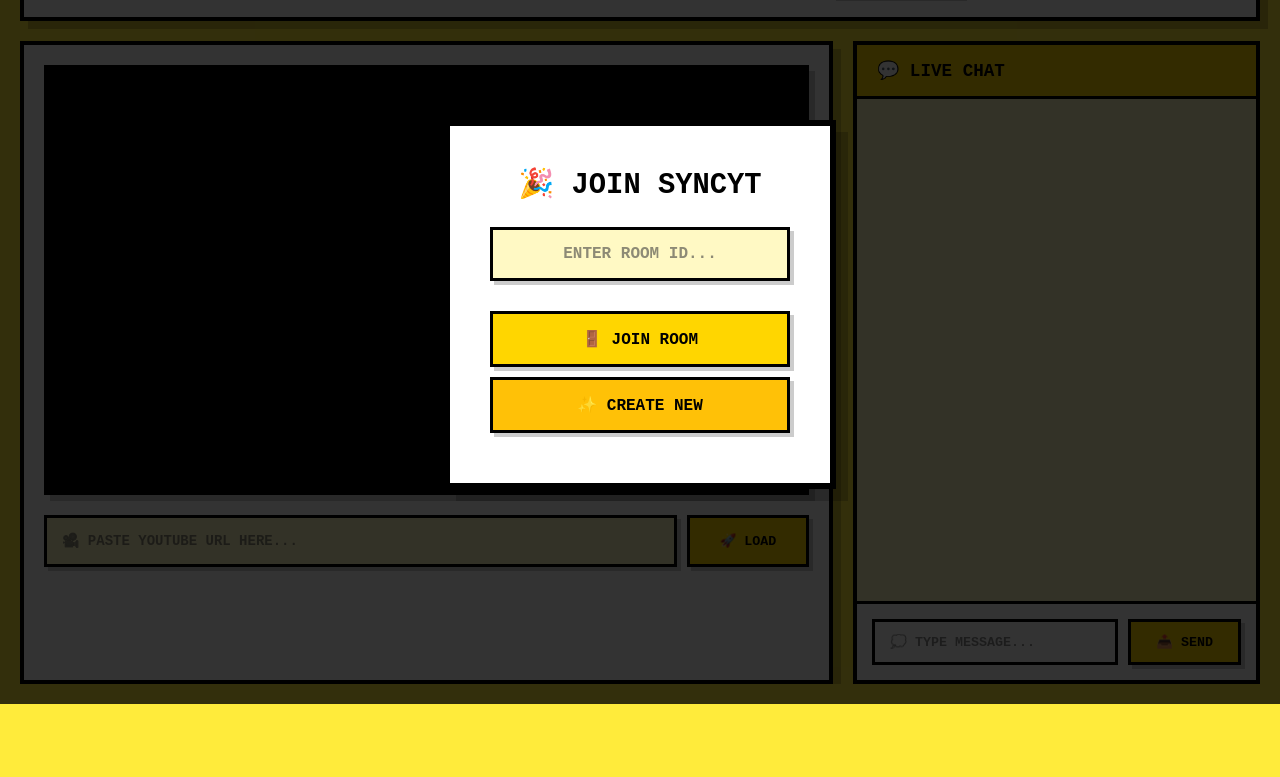
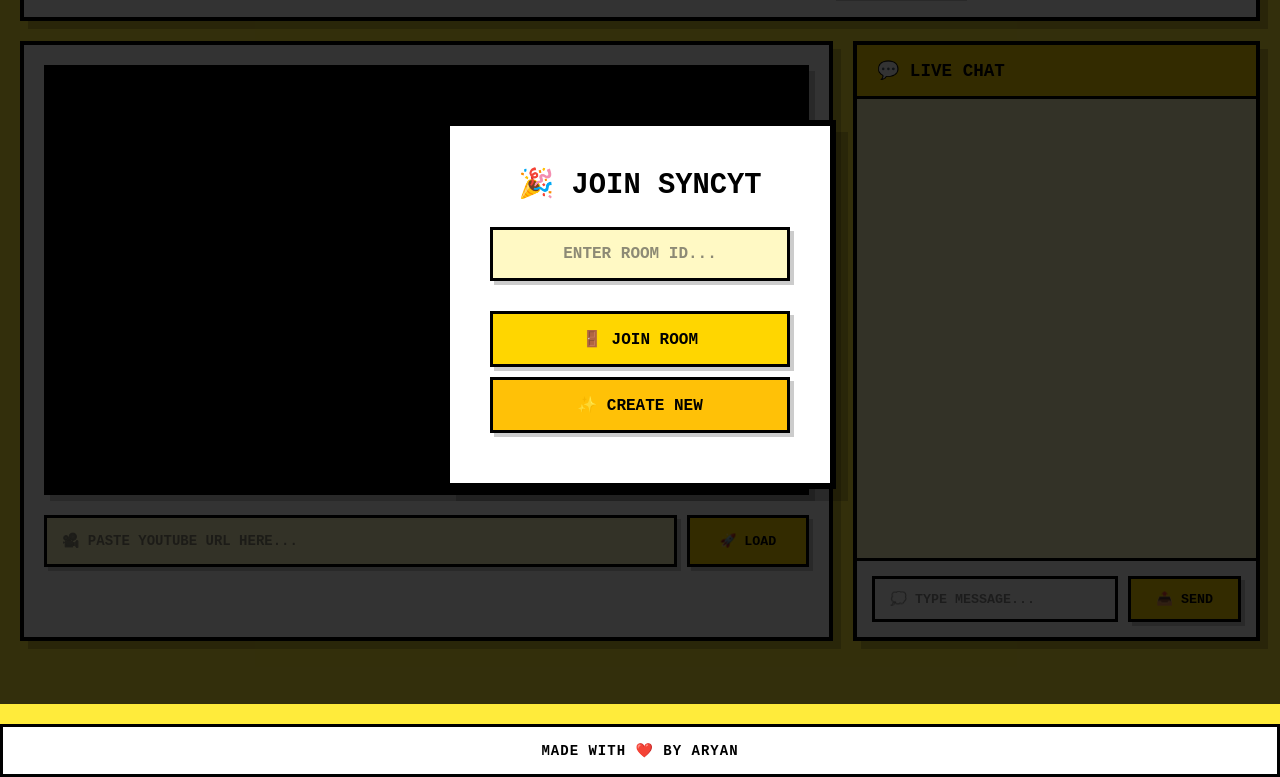
Before and after one commit to imaryannn/syncyt, a website: page client/index.html in a window 1280 px wide. Shown: the part 96-873 px from the top of the page. Before the commit the page ends 800 px from the top, so only its background shows below. Drawn offline with nearby package versions, Linux system fonts and the light colour scheme; no server answers.

Commit message:
build 23

```diff
--- a/client/index.html
+++ b/client/index.html
@@ -42,6 +42,10 @@
         </div>
     </div>
 
+    <footer class="footer">
+        <p>MADE WITH ❤️ BY ARYAN</p>
+    </footer>
+
     <div id="join-modal" class="modal">
         <div class="modal-content">
             <h2>🎉 JOIN SYNCYT</h2>
--- a/client/style.css
+++ b/client/style.css
@@ -34,17 +34,13 @@ body {
     min-height: 100vh;
     color: var(--text-primary);
     transition: all 0.3s ease;
-    overflow: hidden;
 }
 
 .container {
     max-width: 1400px;
     margin: 0 auto;
     padding: 20px;
-    height: 100vh;
-    overflow: hidden;
-    display: flex;
-    flex-direction: column;
+    min-height: 100vh;
 }
 
 .header {
@@ -114,8 +110,7 @@ body {
     display: grid;
     grid-template-columns: 2fr 1fr;
     gap: 20px;
-    flex: 1;
-    overflow: hidden;
+    height: calc(100vh - 200px);
 }
 
 .video-section {
@@ -400,6 +395,18 @@ body {
     max-width: 90%;
 }
 
+.footer {
+    text-align: center;
+    padding: 15px;
+    background: var(--bg-card);
+    border: 3px solid var(--border);
+    margin-top: 20px;
+    box-shadow: 4px 4px 0 var(--shadow);
+    font-weight: bold;
+    font-size: 14px;
+    letter-spacing: 1px;
+}
+
 /* Mobile Styles */
 @media (max-width: 768px) {
     .container {
```
